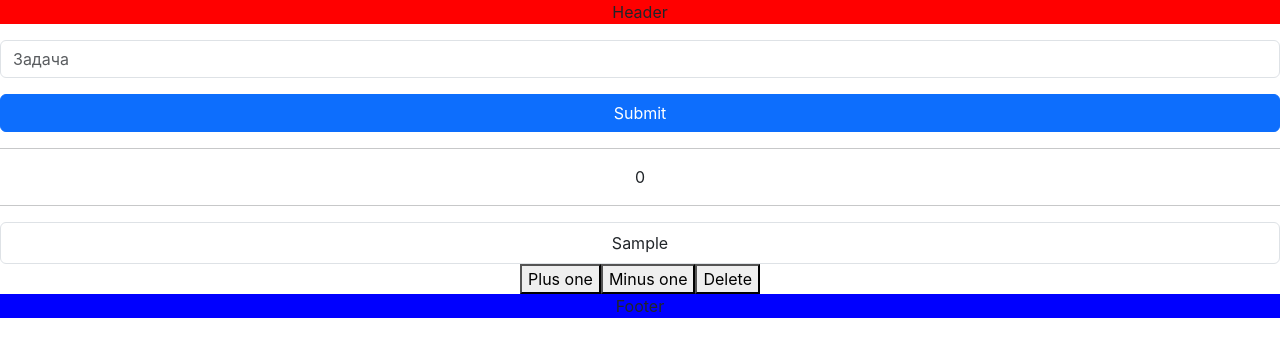
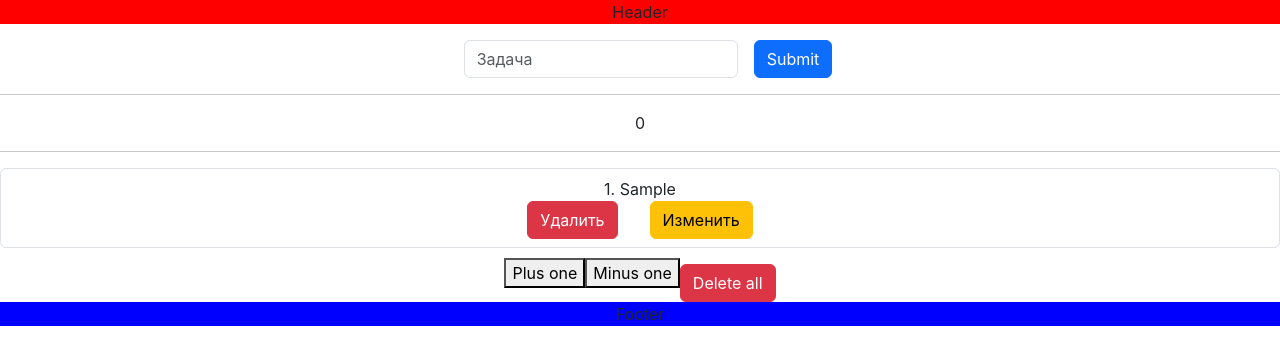
Before and after one commit to RobbyIng/add_training1, a React (Create React App) app: page / in a window 1280 px wide. Both pictures are taken after typing "Sample" into the empty fields and a click on the button "Submit". Shown: the top 364 px of the page. Built offline with nearby package versions, Linux system fonts and the light colour scheme.

Commit message:
add delete list

```diff
--- a/src/App.jsx
+++ b/src/App.jsx
@@ -3,13 +3,22 @@ import './App.css';
 import { Footer } from './components/Footer/Footer';
 import { Header } from './components/Header/Header';
 import { Main } from './components/Main';
-import { useState } from 'react';
+import { useEffect, useState } from 'react';
 import { v4 as uuidv4 } from 'uuid';
-
+import { LS_TOKEN } from './utils/constant';
 
 function App() {
   const [count, setCount] = useState(0)
-const [todos, setTodos] = useState([])
+
+  const [todos, setTodos] = useState(()=>{
+    const todoList = localStorage.getItem(LS_TOKEN)
+    return todoList ? JSON.parse(todoList) : []
+  })
+
+  useEffect(()=>{
+    localStorage.setItem(LS_TOKEN, JSON.stringify(todos))
+  },[todos])
+
   const addToList = (value) => {
     const newTodo = {
       id: uuidv4(),
@@ -22,7 +31,7 @@ const deleteList = () => {
     setTodos([])
   }
   const deleteOneTodo = (id) => {
-
+  setTodos((prev) => prev.filter((todo) => todo.id !== id))
   }
 
 
@@ -35,6 +44,7 @@ const deleteOneTodo = (id) => {
           setCount={setCount}
           todos={todos}
           deleteList = {deleteList}
+          deleteOneTodo = {deleteOneTodo}
         />
 
         <Footer />
--- a/src/components/Form/index.jsx
+++ b/src/components/Form/index.jsx
@@ -3,7 +3,6 @@ import { useState } from "react"
 export const Form = ({addToList}) => {
 
 const [value, setValue] = useState('')
-
 
 const handleSubmit = (event) =>{
     event.preventDefault()
@@ -12,12 +11,16 @@ const handleSubmit = (event) =>{
 }
 
     return (
-        <form onSubmit={(event) => handleSubmit(event)} className="d-flex flex-column align-item-center mt-3">
-            <div className="mb-3">
+        <form
+            onSubmit={(event) => handleSubmit(event)}
+            className="d-flex justify-content-center align-items-center mt-3"
+        >
+            <div className="mx-3">
                 <input
-                required
                 placeholder="Задача"
                 value={value}
+                required
+                name='onetodo'
                 onChange={(event) => setValue(event.target.value)}
                 type="text"
                 className="form-control"/>
--- a/src/components/Main/index.jsx
+++ b/src/components/Main/index.jsx
@@ -1,22 +1,38 @@
-export const Main = ({setCount, todos, deleteList}) => {
+export const Main = ({setCount, todos, deleteList, deleteOneTodo}) => {
     const increment = () => setCount((prev) => prev+1);
     const decrement = () => setCount((prev) => prev-1);
+
+    if (!todos.length) {
+        return <p>TODO list still empty</p>
+    }
 return(
-
-<main className="mt-3">
-    <ol className="list-group">
-{todos.map((todo) => {
-    return <li className="list-group-item" key={todo.id}>{todo.title}</li>
-})}
-
-    </ol>
-
-<button onClick={increment}>Plus one</button>
-<button onClick={decrement}>Minus one</button>
-<button onClick={deleteList}>Delete</button>
+    <main className="mt-3">
+        <ul className="list-group">
+        {todos.map((todo, index) => {
+          return <li key={todo.id} className="list-group-item">
+            {`${index + 1}.  `}<span>{todo.title}</span>
+            <div data-actions>
+              <button
+                type="submit"
+                onClick={() => deleteOneTodo(todo.id)}
+                className="btn btn-danger mx-3"
+              >
+                Удалить
+              </button>
+              <button
+                type="submit"
+                onClick={() => console.log('изменить')}
+                className="btn btn-warning mx-3"
+              >
+                Изменить
+              </button>
+            </div>
+          </li>
+        })}
+      </ul>
+    <button onClick={increment}>Plus one</button>
+    <button onClick={decrement}>Minus one</button>
+    <button type="submit" onClick={deleteList} className="btn btn-danger mt-3">Delete all</button>
 
 </main>
-)
-
-
-}
+)}
--- /dev/null
+++ b/src/utils/constant.js
@@ -0,0 +1 @@
+export const LS_TOKEN = 'todoList';
```
Lines whose indentation alone changed are shown as unchanged.
